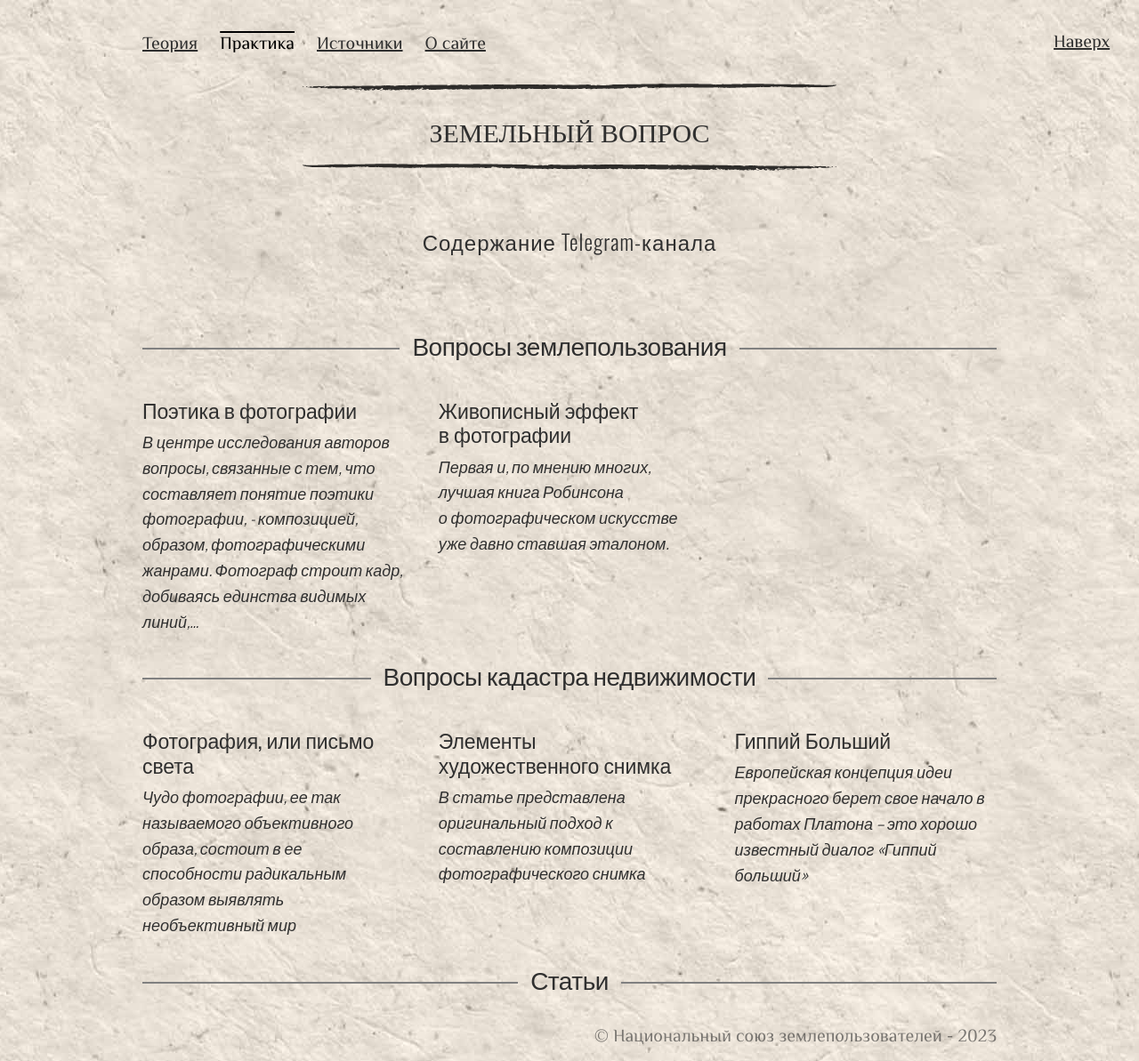
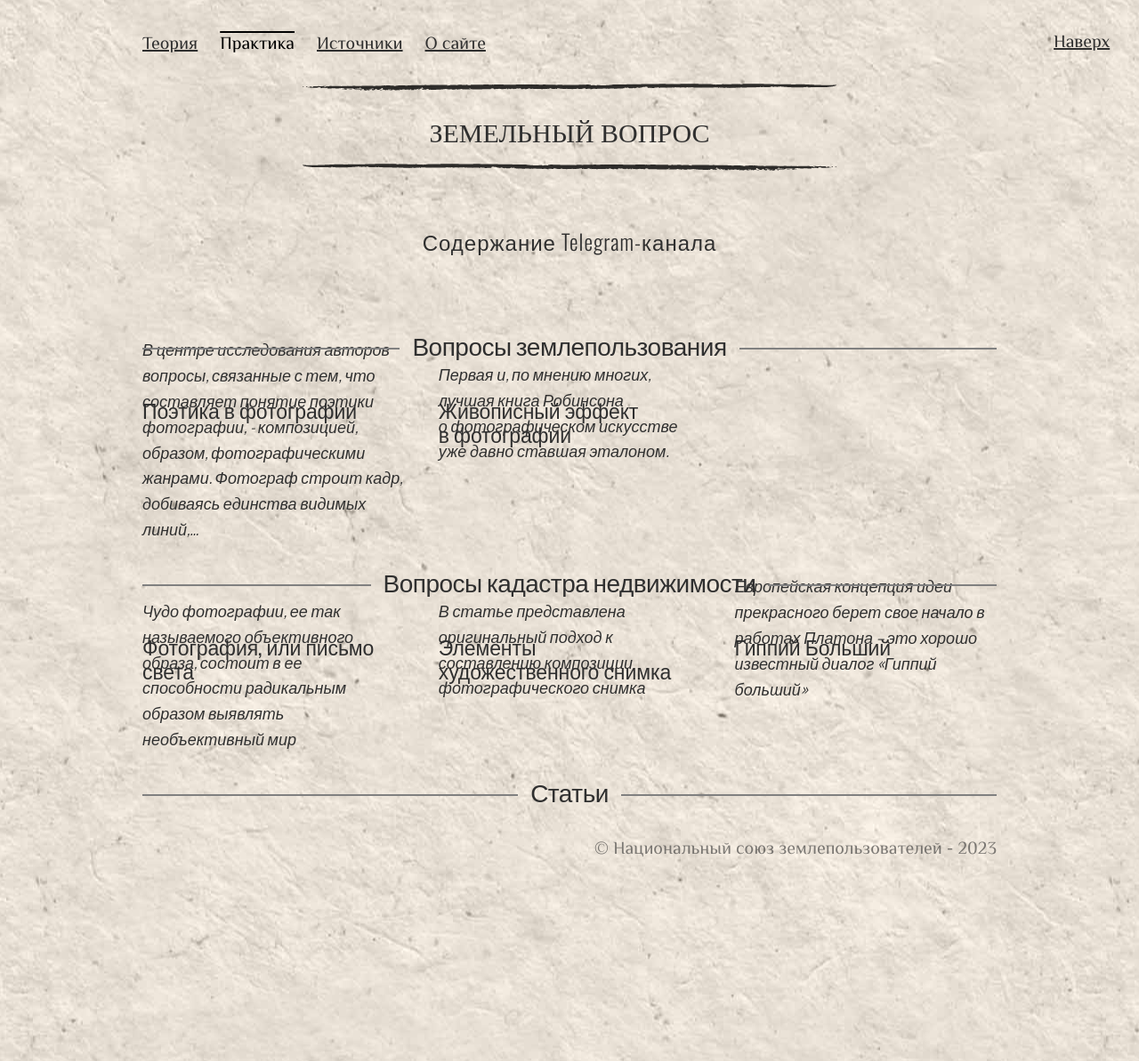
Before and after one commit to SergSi/land-use-art, a Jekyll site: the page built from pages/docs.md, in a window 1280 px wide. Shown: the whole page at 89% size. Built offline with Jekyll 4.4.1, drawn with Linux system fonts in a browser that asks for light colours; some web fonts are replaced.

Commit message:
Update list_docs.html

```diff
--- a/_includes/list_docs.html
+++ b/_includes/list_docs.html
@@ -13,8 +13,8 @@
       {% if int == 7  %}{% cycle "add row7": "<div class='row'>", "", "" %}{% endif %}
         <div class="four columns">
           <a href="{{ site.baseurl }}{{ post.url }}" class="link">
-          <h4 style="margin-bottom: -0.5em; line-height: 1.2; font-weight: 400">{{ post.title }}</h4>
-          <div style="margin-bottom: 1px; line-height: 1.4em;" class="left">
+          <h4 style="margin-bottom: -5em; line-height: 1.2; font-weight: 400">{{ post.title }}</h4>
+          <div style="margin-bottom: -1px; line-height: 1.4em;" class="left">
             {% if post.abstract %}<h6 style="font-style: italic; margin-bottom: 0em;">{{ post.abstract | truncatewords:25 }}{% else %}{{ post.content | truncatewords:25 | strip_newlines }}{% endif %}</h6>
           </div>
           </a>
```
